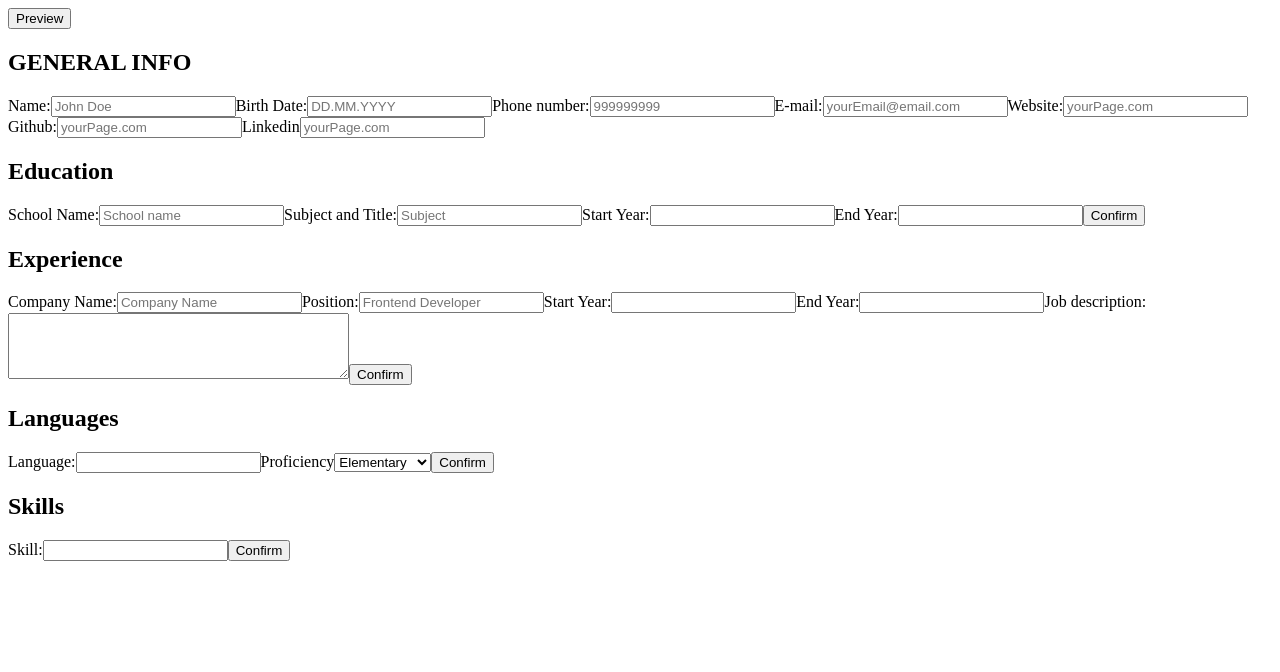
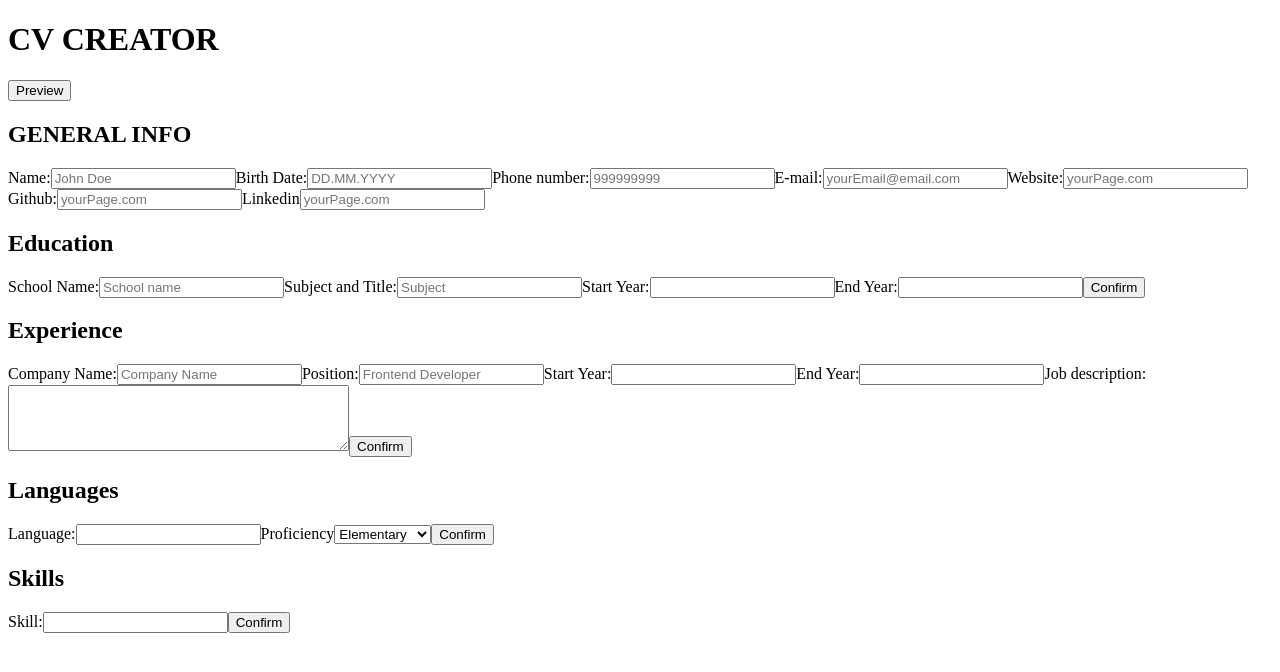
Before and after one commit to MaciejDabrowskii/PROJECT-CV-APPLICATION, a React (Create React App) app: page / in a window 1280 px wide. Shown: the top 672 px of the page. Built offline with nearby package versions, Linux system fonts and the light colour scheme.

Commit message:
added Header cleaned code

```diff
--- a/src/App.js
+++ b/src/App.js
@@ -1,25 +1,13 @@
 /* eslint-disable no-nested-ternary */
-/* eslint-disable consistent-return */
 /* eslint-disable no-return-assign */
-/* eslint-disable no-unused-vars */
 /* eslint-disable react/no-access-state-in-setstate */
-/* eslint-disable max-len */
 /* eslint-disable react/destructuring-assignment */
-/* eslint-disable react/no-unused-class-component-methods */
-/* eslint-disable react/no-unused-state */
+
 import React, { Component } from "react";
 import uniqid from "uniqid";
-import GeneralInfo from "./components/edit-mode-general-info";
-import Education from "./components/edit-mode-education";
-import Experience from "./components/edit-mode-experience";
-import Languages from "./components/edit-mode-languages";
-import Skills from "./components/edit-mode-skills";
-import ShowSchools from "./components/show-schools";
-import ShowSkills from "./components/show-skills";
-import ShowJobs from "./components/show-jobs";
-import ShowLanguages from "./components/show-languages";
 import DisplayPreview from "./components/preview-mode-display";
 import DisplayEdit from "./components/edit-mode-display";
+import DisplayHeader from "./components/header";
 
 class App extends Component
 {
@@ -166,12 +154,10 @@ class App extends Component
     } = this.state;
     return (
       <div className="App">
-        <button
-          type="button"
-          onClick={this.onChangeMode}
-        >
-          {modeText}
-        </button>
+        <DisplayHeader
+          onChangeMode={this.onChangeMode}
+          modeText={modeText}
+        />
         {/* Display when in edit mode */}
         {this.state.editMode
         && (
--- a/src/components/edit-mode-display.js
+++ b/src/components/edit-mode-display.js
@@ -1,5 +1,4 @@
 /* eslint-disable react/prop-types */
-/* eslint-disable class-methods-use-this */
 import React, { Component } from "react";
 import ShowSchools from "./show-schools";
 import ShowSkills from "./show-skills";
--- a/src/components/edit-mode-education.js
+++ b/src/components/edit-mode-education.js
@@ -1,7 +1,6 @@
-/* eslint-disable no-unused-vars */
-/* eslint-disable react/destructuring-assignment */
+/* eslint-disable jsx-a11y/label-has-associated-control */
 /* eslint-disable react/prop-types */
-/* eslint-disable jsx-a11y/label-has-associated-control */
+
 import React, { Component } from "react";
 
 class Education extends Component
--- a/src/components/edit-mode-experience.js
+++ b/src/components/edit-mode-experience.js
@@ -1,7 +1,5 @@
-/* eslint-disable no-unused-vars */
-/* eslint-disable react/destructuring-assignment */
+/* eslint-disable jsx-a11y/label-has-associated-control */
 /* eslint-disable react/prop-types */
-/* eslint-disable jsx-a11y/label-has-associated-control */
 
 import React, { Component } from "react";
 
--- a/src/components/edit-mode-general-info.js
+++ b/src/components/edit-mode-general-info.js
@@ -1,7 +1,6 @@
-/* eslint-disable no-unused-vars */
-/* eslint-disable react/destructuring-assignment */
+/* eslint-disable jsx-a11y/label-has-associated-control */
 /* eslint-disable react/prop-types */
-/* eslint-disable jsx-a11y/label-has-associated-control */
+
 import React, { Component } from "react";
 
 class GeneralInfo extends Component
--- a/src/components/edit-mode-languages.js
+++ b/src/components/edit-mode-languages.js
@@ -1,7 +1,5 @@
-/* eslint-disable no-unused-vars */
-/* eslint-disable react/destructuring-assignment */
+/* eslint-disable jsx-a11y/label-has-associated-control */
 /* eslint-disable react/prop-types */
-/* eslint-disable jsx-a11y/label-has-associated-control */
 
 import React, { Component } from "react";
 
--- a/src/components/edit-mode-skills.js
+++ b/src/components/edit-mode-skills.js
@@ -1,7 +1,5 @@
-/* eslint-disable no-unused-vars */
-/* eslint-disable react/destructuring-assignment */
+/* eslint-disable jsx-a11y/label-has-associated-control */
 /* eslint-disable react/prop-types */
-/* eslint-disable jsx-a11y/label-has-associated-control */
 
 import React, { Component } from "react";
 
--- /dev/null
+++ b/src/components/header.js
@@ -0,0 +1,33 @@
+/* eslint-disable react/prop-types */
+import React, { Component } from "react";
+
+class DisplayHeader extends Component
+{
+  constructor(props)
+  {
+    super(props);
+  }
+
+  render()
+  {
+    const {
+      onChangeMode,
+      modeText,
+    } = this.props;
+    return (
+      <div
+        className="app-header"
+      >
+        <h1>CV CREATOR</h1>
+        <button
+          type="button"
+          onClick={onChangeMode}
+        >
+          {modeText}
+        </button>
+      </div>
+    );
+  }
+}
+
+export default DisplayHeader;
--- a/src/components/preview-mode-display.js
+++ b/src/components/preview-mode-display.js
@@ -1,5 +1,5 @@
 /* eslint-disable react/prop-types */
-/* eslint-disable class-methods-use-this */
+
 import React, { Component } from "react";
 import ShowSchools from "./show-schools";
 import ShowSkills from "./show-skills";
--- a/src/components/show-jobs.js
+++ b/src/components/show-jobs.js
@@ -1,6 +1,6 @@
-/* eslint-disable no-unused-vars */
 /* eslint-disable react/prop-types */
-import React, { Component } from "react";
+
+import React from "react";
 
 function ShowJobs(props)
 {
```
